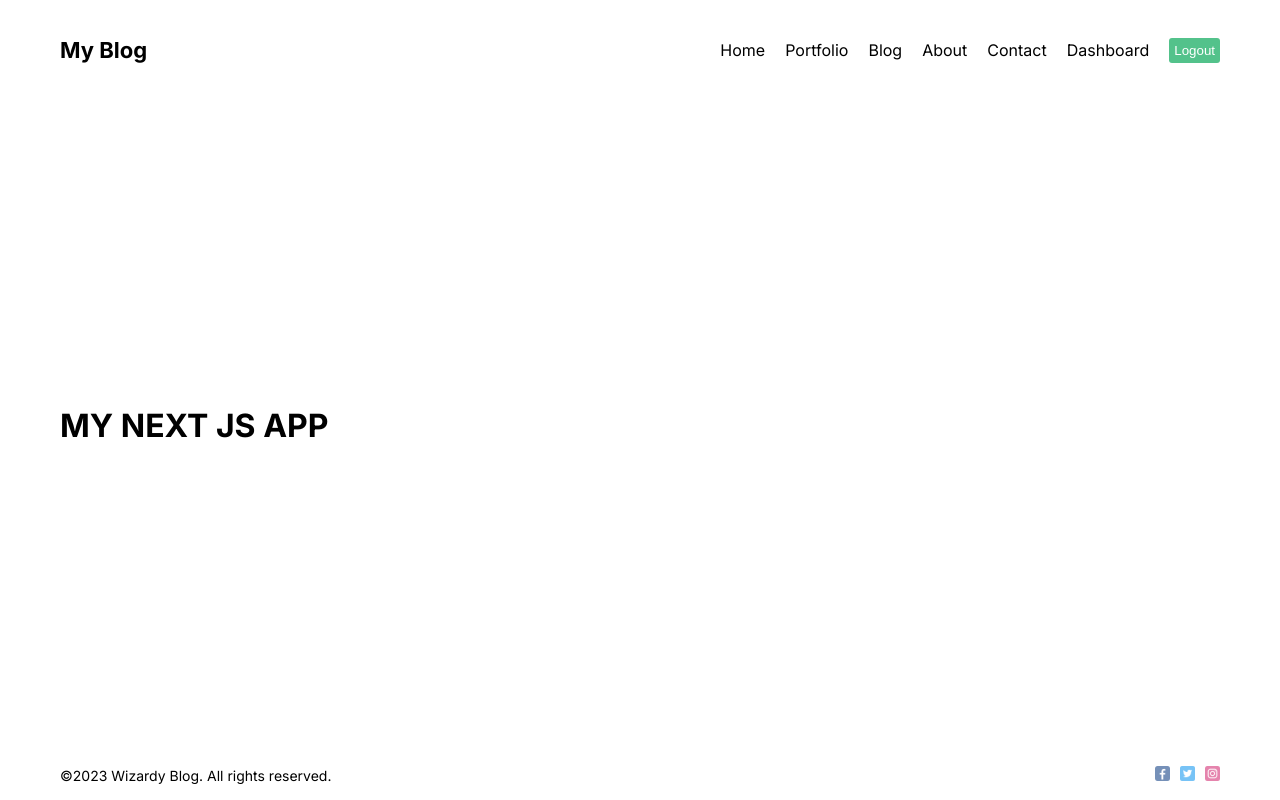
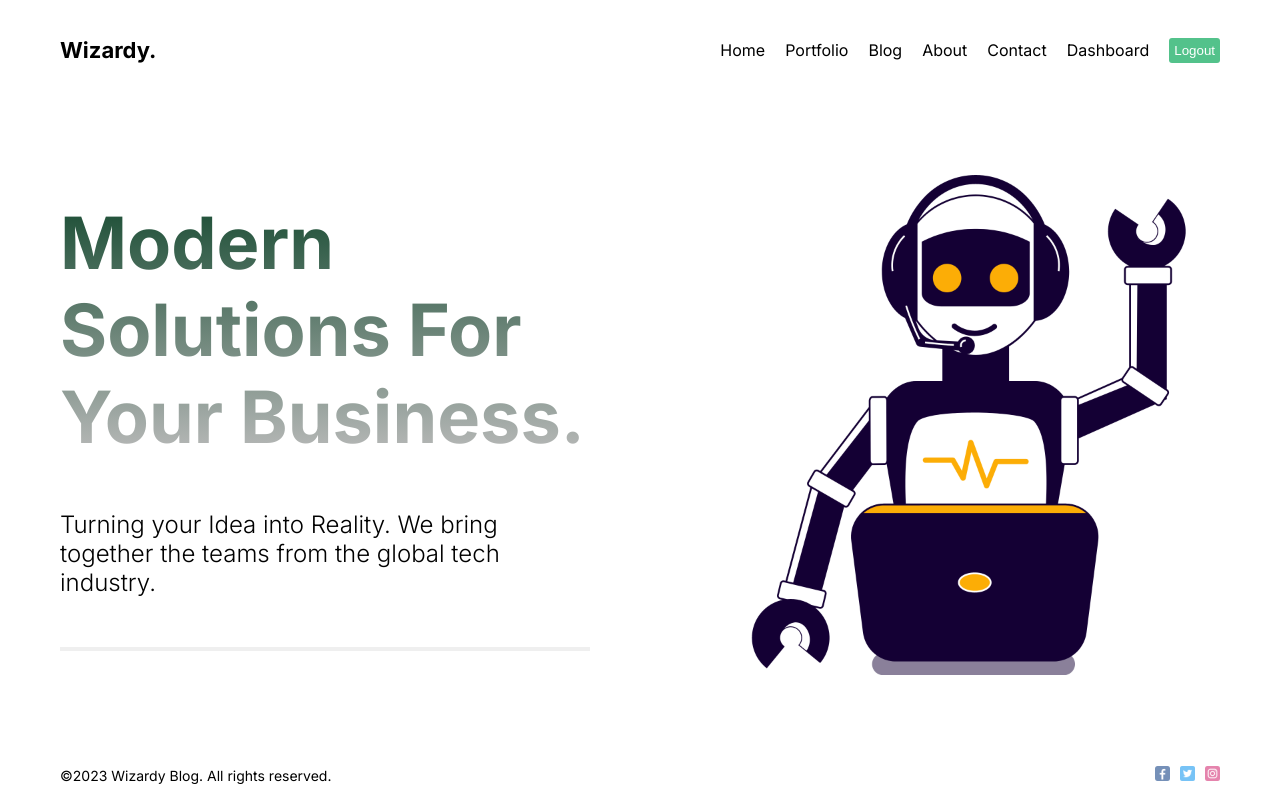
Before and after one commit to ElazzouziHassan/NEXTJS-BLOG-APP, a Next.js app: page / in a window 1280 px wide. Built offline with nearby package versions, Linux system fonts and the light colour scheme.

Commit message:
home page updated

```diff
--- a/src/app/page.jsx
+++ b/src/app/page.jsx
@@ -1,9 +1,23 @@
+import Image from 'next/image'
 import styles from './page.module.css'
+import Hero from "public/hero.png";
 
 export default function Home() {
   return (
-    <div className="home">
-      <h1>MY NEXT JS APP</h1>
+    <div className={styles.container}>
+      <div className={styles.item}>
+        <h1 className={styles.title}>
+        Modern Solutions For Your Business.
+        </h1>
+        <p className={styles.desc}>
+          Turning your Idea into Reality. We bring together the teams from the
+          global tech industry.
+        </p>
+        <button url="/portfolio" text="See Our Works"/>
+      </div>
+      <div className={styles.item}>
+        <Image src={Hero} alt="" className={styles.img} />
+      </div>
     </div>
   )
 }
--- a/src/app/page.module.css
+++ b/src/app/page.module.css
@@ -1,229 +1,41 @@
-.main {
+.container {
+  display: flex;
+  align-items: center;
+  gap: 100px;
+}
+
+.item {
+  flex: 1;
   display: flex;
   flex-direction: column;
-  justify-content: space-between;
-  align-items: center;
-  padding: 6rem;
-  min-height: 100vh;
+  gap: 50px;
 }
 
-.description {
-  display: inherit;
-  justify-content: inherit;
-  align-items: inherit;
-  font-size: 0.85rem;
-  max-width: var(--max-width);
-  width: 100%;
-  z-index: 2;
-  font-family: var(--font-mono);
+.title {
+  font-size: 72px;
+  background: linear-gradient(to bottom, #194c33, #bbb);
+  -webkit-background-clip: text;
+  -webkit-text-fill-color: transparent;
 }
 
-.description a {
-  display: flex;
-  justify-content: center;
-  align-items: center;
-  gap: 0.5rem;
+.img {
+  width: 100%;
+  height: 500px;
+  object-fit: contain;
+  /* animation: move 3s infinite ease alternate; */
 }
 
-.description p {
-  position: relative;
-  margin: 0;
-  padding: 1rem;
-  background-color: rgba(var(--callout-rgb), 0.5);
-  border: 1px solid rgba(var(--callout-border-rgb), 0.3);
-  border-radius: var(--border-radius);
-}
-
-.code {
-  font-weight: 700;
-  font-family: var(--font-mono);
-}
-
-.grid {
-  display: grid;
-  grid-template-columns: repeat(4, minmax(25%, auto));
-  width: var(--max-width);
-  max-width: 100%;
-}
-
-.card {
-  padding: 1rem 1.2rem;
-  border-radius: var(--border-radius);
-  background: rgba(var(--card-rgb), 0);
-  border: 1px solid rgba(var(--card-border-rgb), 0);
-  transition: background 200ms, border 200ms;
-}
-
-.card span {
-  display: inline-block;
-  transition: transform 200ms;
-}
-
-.card h2 {
-  font-weight: 600;
-  margin-bottom: 0.7rem;
-}
-
-.card p {
-  margin: 0;
-  opacity: 0.6;
-  font-size: 0.9rem;
-  line-height: 1.5;
-  max-width: 30ch;
-}
-
-.center {
-  display: flex;
-  justify-content: center;
-  align-items: center;
-  position: relative;
-  padding: 4rem 0;
-}
-
-.center::before {
-  background: var(--secondary-glow);
-  border-radius: 50%;
-  width: 480px;
-  height: 360px;
-  margin-left: -400px;
-}
-
-.center::after {
-  background: var(--primary-glow);
-  width: 240px;
-  height: 180px;
-  z-index: -1;
-}
-
-.center::before,
-.center::after {
-  content: '';
-  left: 50%;
-  position: absolute;
-  filter: blur(45px);
-  transform: translateZ(0);
-}
-
-.logo {
-  position: relative;
-}
-/* Enable hover only on non-touch devices */
-@media (hover: hover) and (pointer: fine) {
-  .card:hover {
-    background: rgba(var(--card-rgb), 0.1);
-    border: 1px solid rgba(var(--card-border-rgb), 0.15);
+@keyframes move {
+  from {
+    transform: translateY(-10px);
   }
-
-  .card:hover span {
-    transform: translateX(4px);
+  to {
+    transform: translateY(10px);
   }
 }
 
-@media (prefers-reduced-motion) {
-  .card:hover span {
-    transform: none;
-  }
+
+.desc {
+  font-size: 24px;
+  font-weight: 300;
 }
-
-/* Mobile */
-@media (max-width: 700px) {
-  .content {
-    padding: 4rem;
-  }
-
-  .grid {
-    grid-template-columns: 1fr;
-    margin-bottom: 120px;
-    max-width: 320px;
-    text-align: center;
-  }
-
-  .card {
-    padding: 1rem 2.5rem;
-  }
-
-  .card h2 {
-    margin-bottom: 0.5rem;
-  }
-
-  .center {
-    padding: 8rem 0 6rem;
-  }
-
-  .center::before {
-    transform: none;
-    height: 300px;
-  }
-
-  .description {
-    font-size: 0.8rem;
-  }
-
-  .description a {
-    padding: 1rem;
-  }
-
-  .description p,
-  .description div {
-    display: flex;
-    justify-content: center;
-    position: fixed;
-    width: 100%;
-  }
-
-  .description p {
-    align-items: center;
-    inset: 0 0 auto;
-    padding: 2rem 1rem 1.4rem;
-    border-radius: 0;
-    border: none;
-    border-bottom: 1px solid rgba(var(--callout-border-rgb), 0.25);
-    background: linear-gradient(
-      to bottom,
-      rgba(var(--background-start-rgb), 1),
-      rgba(var(--callout-rgb), 0.5)
-    );
-    background-clip: padding-box;
-    backdrop-filter: blur(24px);
-  }
-
-  .description div {
-    align-items: flex-end;
-    pointer-events: none;
-    inset: auto 0 0;
-    padding: 2rem;
-    height: 200px;
-    background: linear-gradient(
-      to bottom,
-      transparent 0%,
-      rgb(var(--background-end-rgb)) 40%
-    );
-    z-index: 1;
-  }
-}
-
-/* Tablet and Smaller Desktop */
-@media (min-width: 701px) and (max-width: 1120px) {
-  .grid {
-    grid-template-columns: repeat(2, 50%);
-  }
-}
-
-@media (prefers-color-scheme: dark) {
-  .vercelLogo {
-    filter: invert(1);
-  }
-
-  .logo {
-    filter: invert(1) drop-shadow(0 0 0.3rem #ffffff70);
-  }
-}
-
-@keyframes rotate {
-  from {
-    transform: rotate(360deg);
-  }
-  to {
-    transform: rotate(0deg);
-  }
-}
--- a/src/components/footer/Footer.jsx
+++ b/src/components/footer/Footer.jsx
@@ -1,7 +1,6 @@
 import React from 'react'
 import styles from "./footer.module.css";
 import Image from 'next/image';
-import Link from 'next/link';
 
 function Footer() {
   return (
--- a/src/components/navbar/Navbar.jsx
+++ b/src/components/navbar/Navbar.jsx
@@ -16,7 +16,7 @@ function Navbar() {
   return (
     <div className={styles.container}>
       <Link href="/" className={styles.logo}>
-        My Blog
+        Wizardy.
       </Link>
       <div className={styles.links}>
         {links.map((link) => (
```
Also changed, not shown: public/hero.png (added).
